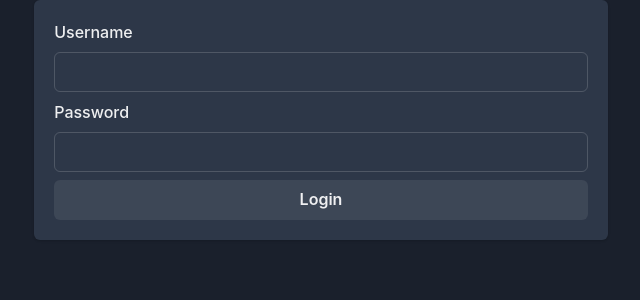
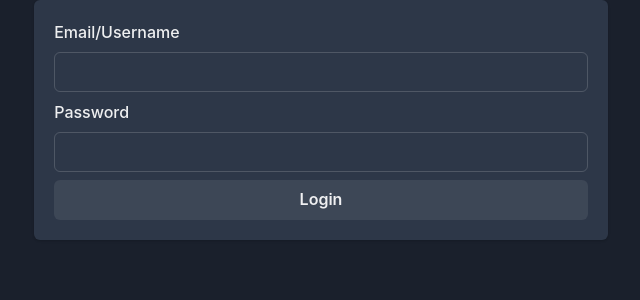
Before and after one commit to haikalrowi/aa-library, a Next.js app: page /admin in a window 1280 px wide. Shown: the top 300 px of the page, without its empty margins (319-959 px from the left). Built offline with nearby package versions, Linux system fonts and the light colour scheme; no server answers.

Commit message:
Update SharedLogin.tsx

```diff
--- a/src/components/SharedLogin.tsx
+++ b/src/components/SharedLogin.tsx
@@ -34,7 +34,7 @@ export default function SharedLogin({
         <form action={form.action}>
           <Stack>
             <FormControl>
-              <FormLabel>Username</FormLabel>
+              <FormLabel>Email/Username</FormLabel>
               <Input name="username" />
             </FormControl>
             <FormControl>
```
